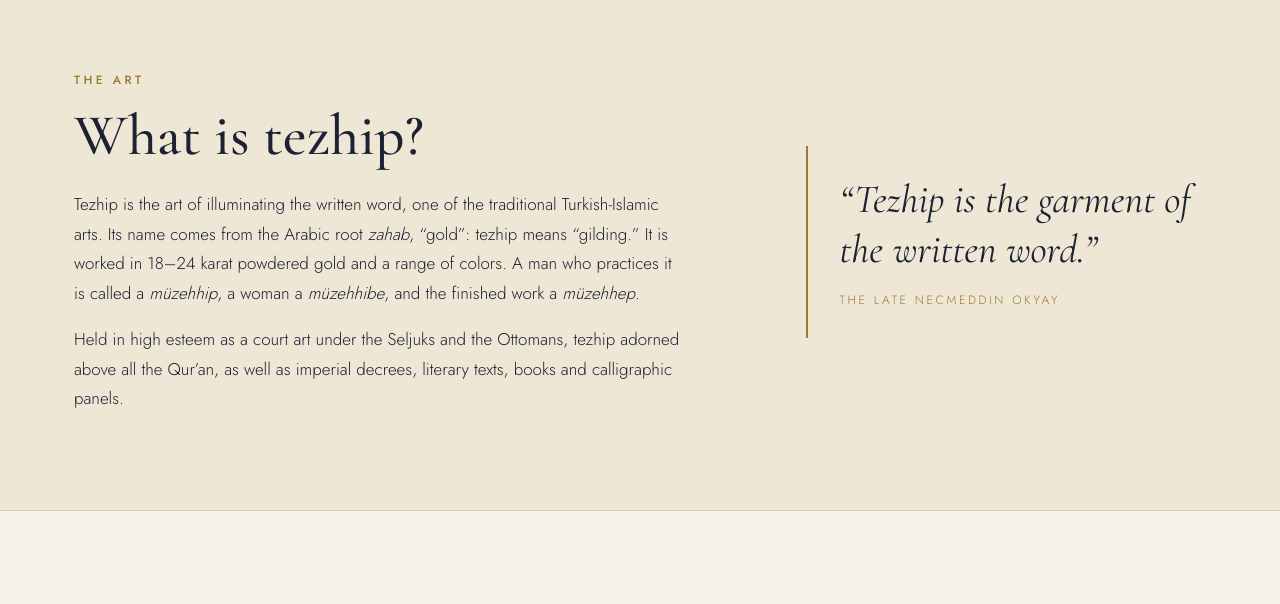
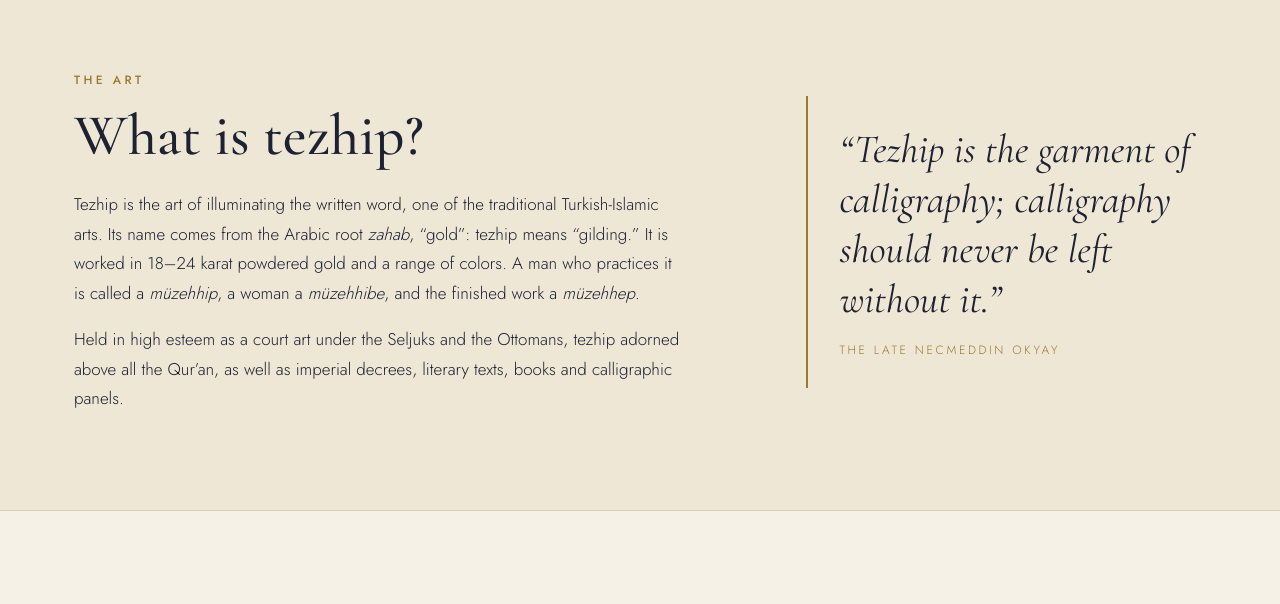
Before and after one commit to aharistoprak/ayseltoprak-site, a plain HTML site: page index.html in a window 1280 px wide. Shown: the part 900-1504 px from the top of the page. Drawn offline with nearby package versions, Linux system fonts and the light colour scheme.

Commit message:
Tezhip intro: use the original wording of the Okyay quote
Co-Authored-By: Claude Opus 5.5 <noreply@anthropic.com>
Claude-Session: https://claude.ai/code/session_01K3u8bFEsKv2ntgs16hXUca

```diff
--- a/index.html
+++ b/index.html
@@ -295,7 +295,7 @@ footer .fsoc a:hover{border-bottom-color:currentColor}
       <p>Tezhip is the art of illuminating the written word, one of the traditional Turkish-Islamic arts. Its name comes from the Arabic root <i>zahab</i>, “gold”: tezhip means “gilding.” It is worked in 18–24 karat powdered gold and a range of colors. A man who practices it is called a <i>müzehhip</i>, a woman a <i>müzehhibe</i>, and the finished work a <i>müzehhep</i>.</p>
       <p>Held in high esteem as a court art under the Seljuks and the Ottomans, tezhip adorned above all the Qur’an, as well as imperial decrees, literary texts, books and calligraphic panels.</p>
     </div>
-    <blockquote><q>“Tezhip is the garment of the written word.”</q><cite>The late Necmeddin Okyay</cite></blockquote>
+    <blockquote><q>“Tezhip is the garment of calligraphy; calligraphy should never be left without it.”</q><cite>The late Necmeddin Okyay</cite></blockquote>
   </div>
 </section>
 
```
Also changed, not shown: tr/index.html (+1 -1 lines).
